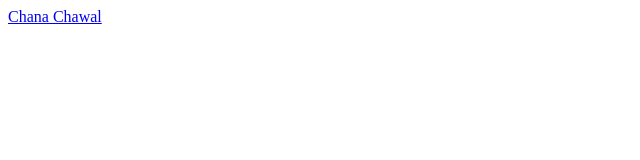
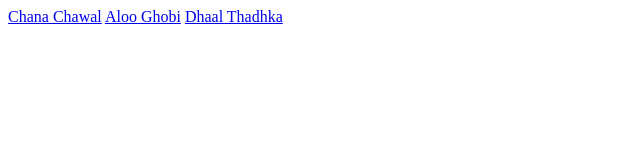
Before and after one commit to ether3almang0/odin-recipes, a plain HTML site: page index.html in a window 1280 px wide. Shown: the whole page, without its empty margins (0-640 px from the left). Drawn offline with Linux system fonts and the light colour scheme.

Commit message:
final draft

```diff
--- a/index.html
+++ b/index.html
@@ -7,5 +7,7 @@
 </head>
 <body>
     <a href="recipes/chana-chawal.html"> Chana Chawal</a>
+    <a href="recipes/aloo-ghobi.html"> Aloo Ghobi</a>
+    <a href="recipes/dhaal-thadhka.html"> Dhaal Thadhka</a>
 </body>
 </html>
```
Also changed, not shown: recipes/dhaal-thadhka.html (+1 -1 lines).
